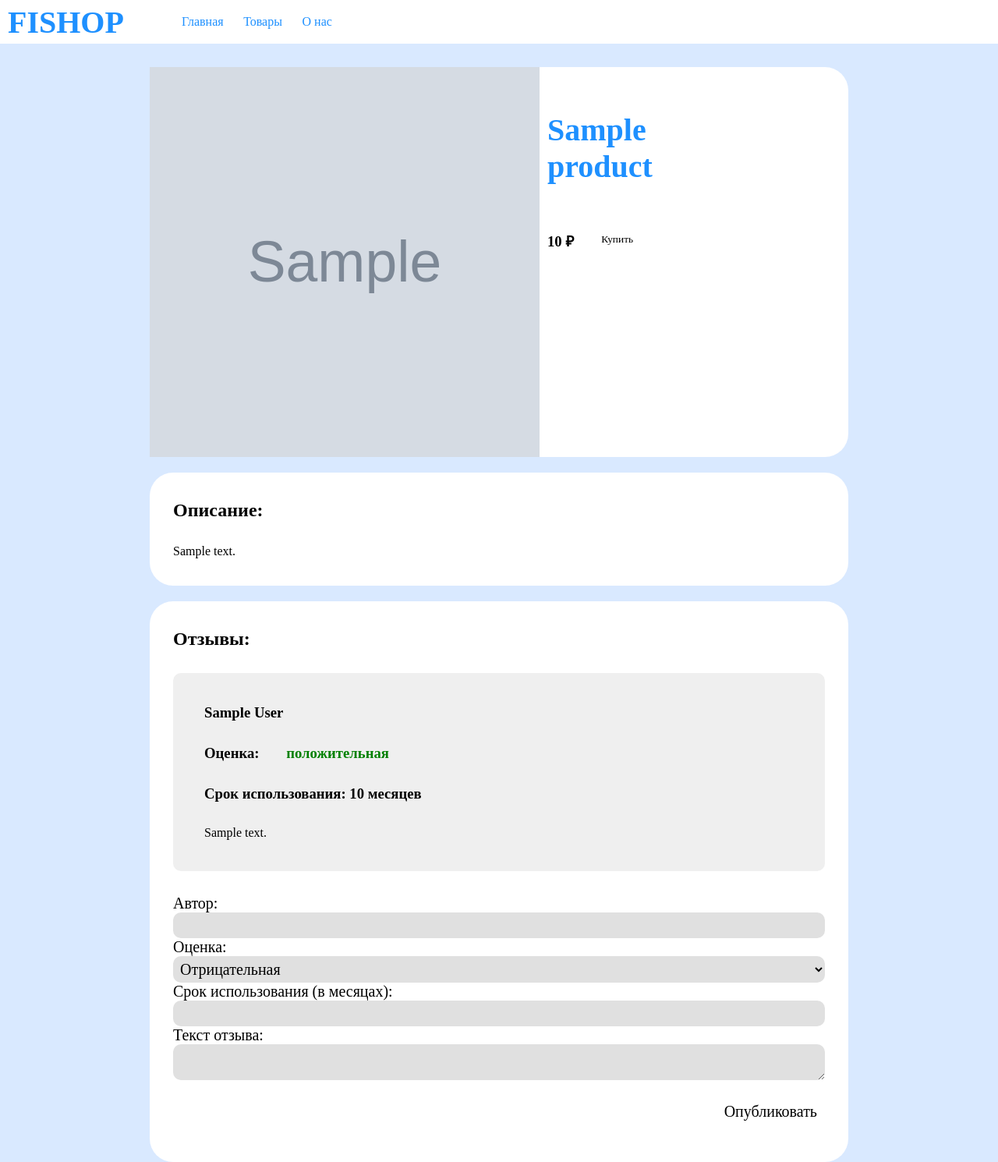
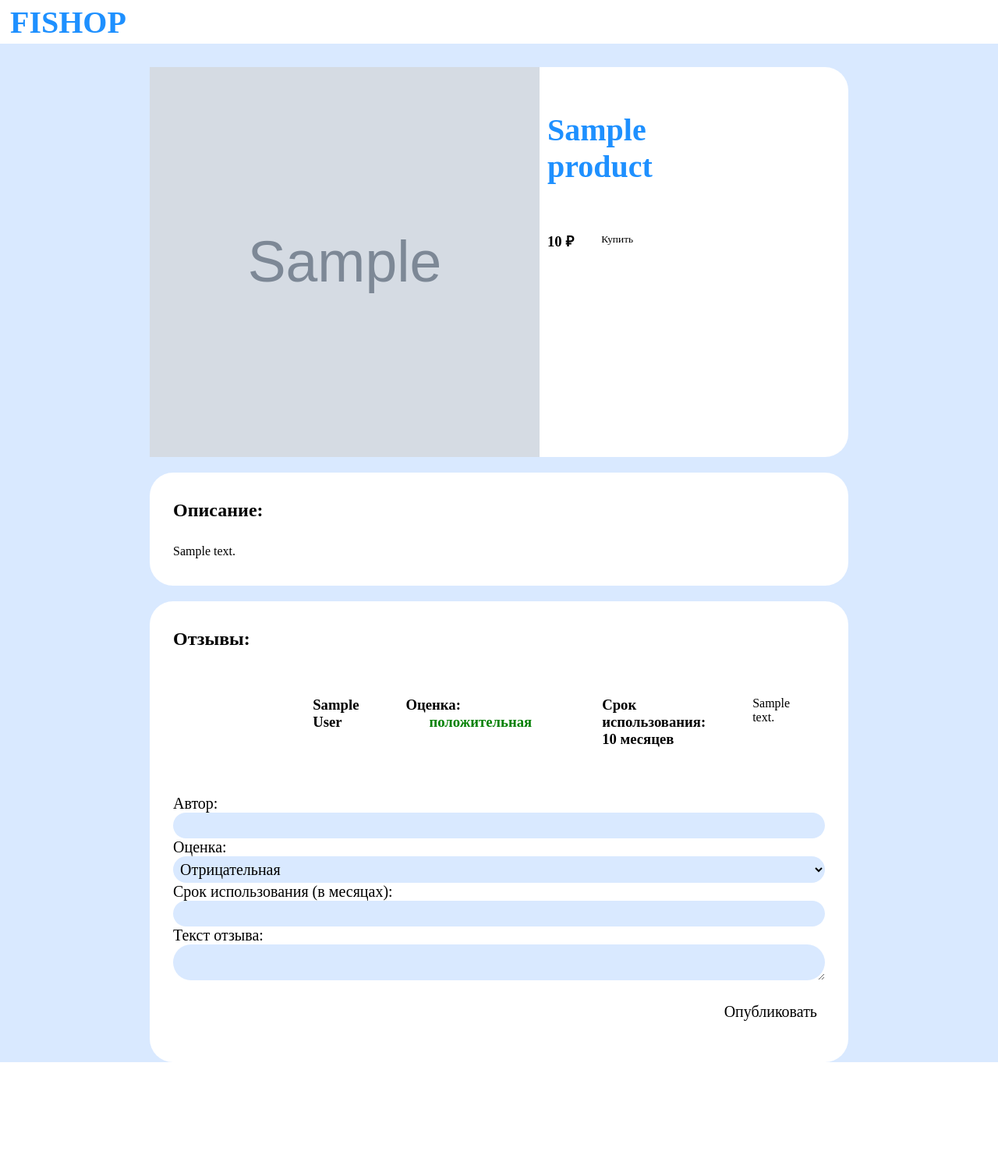
Before and after one commit to Krecsa/firstinternetshop, a Django app: page /product/1 in a window 1280 px wide. Shown: the whole page at 78% size. After the commit the page ends 1362 px from the top, so only its background shows below. Run offline with Django 5.2, Linux system fonts and the light colour scheme; tables that the repository leaves empty hold one stand-in row (values such as "Sample post"); grey boxes marked "Sample" are stand-in pictures.

Commit message:
Ура сайт готов (почти)

```diff
--- a/fishop/ishop/static/style.css
+++ b/fishop/ishop/static/style.css
@@ -141,16 +141,21 @@
     .searchInput {
         font-size: 30px;
         border: none;
-        background-color: #white;
-        padding: 11px;
+        background-color: white;
+        padding: 10px;
         border-radius: 30px;
         width: 100%;
         margin-right: 10px;
     }
         .review {
-        background-color: #efefef;
-        padding: 10px;
-        border-radius: 10px;
+        margin-top: 30px;
+        border-radius: 30px;
+        background: white;
+        display: flex;
+        flex-direction: row;
+        width: 60%;
+        margin-left: auto;
+        margin-right: auto;
     }
 
     .createReview {
@@ -161,26 +166,25 @@
     .createReview * {
         margin: 0 !important;
         padding: 0 !important;
-
         font-size: 20px;
         border: none;
         padding: 10px;
-        border-radius: 10px;
+        border-radius: 30px;
     }
 
     .createReview input {
-        background-color: #e0e0e0;
+        background-color: #D9E9FF;
         padding: 5px !important;
     }
 
     .createReview select {
-        background-color: #e0e0e0;
+        background-color: #D9E9FF;
         padding: 5px !important;
     }
 
 
     .createReview textarea {
-        background-color: #e0e0e0;
+        background-color: #D9E9FF;
     }
 
     .createReview button {
--- a/fishop/ishop/templates/index.html
+++ b/fishop/ishop/templates/index.html
@@ -3,11 +3,7 @@
 
 <div class="navigation">
 
-<h1>FISHOP</h1>
-
-<a class="navlink" href="/">Главная</a>
-<a class="navlink" href="/products">Товары</a>
-<a class="navlink" href="/aboutus">О нас</a>
+<h1><a href="/">FISHOP</a></h1>
 
 </div>
 
--- a/fishop/ishop/templates/payment.html
+++ b/fishop/ishop/templates/payment.html
@@ -3,8 +3,7 @@
 
 <div class="navigation">
 
-<h1>FISHOP</h1>
-
+<h1><a href="/">FISHOP</a></h1>
 
 </div>
 
--- a/fishop/ishop/templates/product.html
+++ b/fishop/ishop/templates/product.html
@@ -3,11 +3,7 @@
 
 <div class="navigation">
 
-<h1>FISHOP</h1>
-
-<a class="navlink" href="/">Главная</a>
-<a class="navlink" href="/products">Товары</a>
-<a class="navlink" href="/aboutus">О нас</a>
+<h1><a href="/">FISHOP</a></h1>
 
 </div>
 
```
Also changed, not shown: fishop/ishop/templates/success.html (added, +19 -0 lines).
